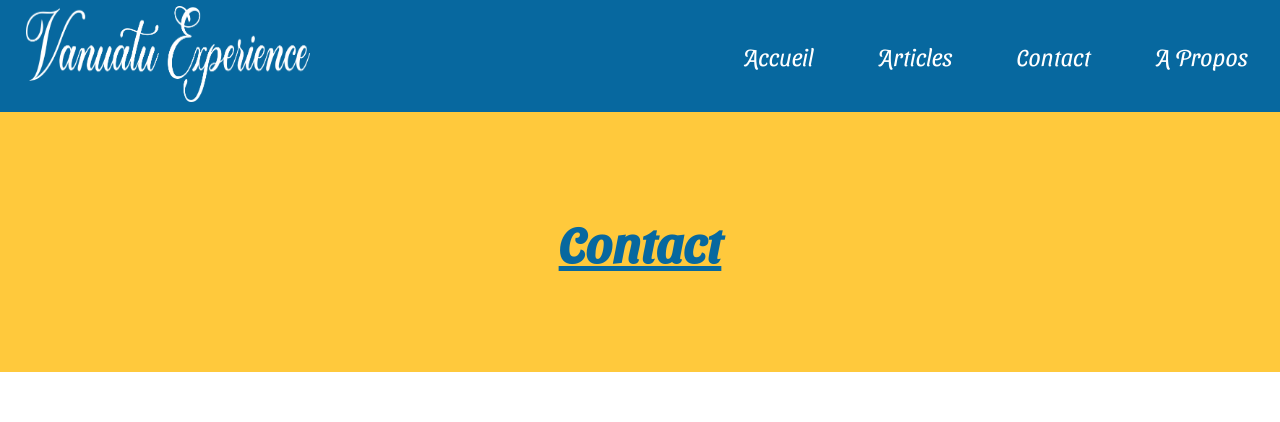
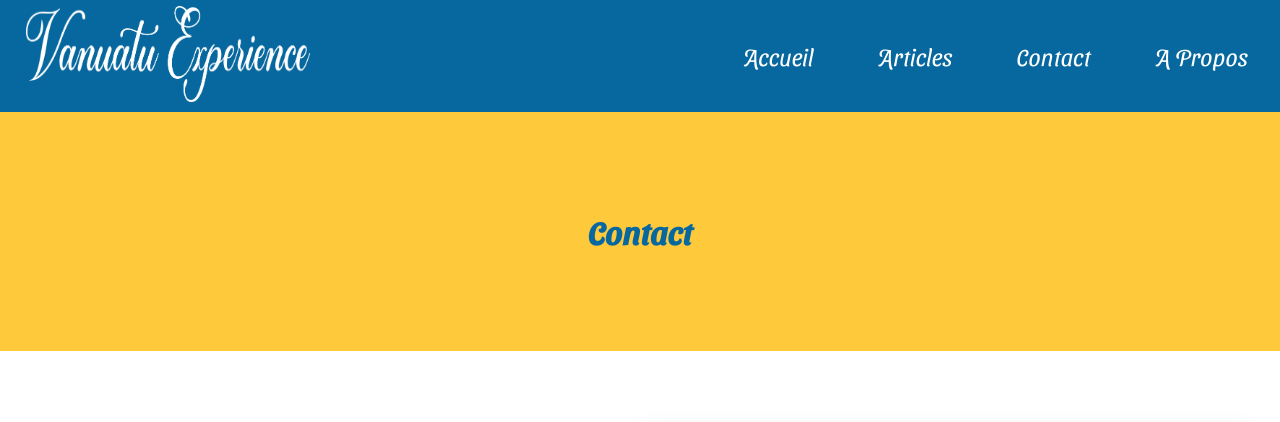
Before and after one commit to john32313/globle_trotters, a website built with Parcel: page src/contact.html in a window 1280 px wide. Shown: the top 422 px of the page. Built offline with nearby package versions, Linux system fonts and the light colour scheme.

Commit message:
correct title contact

```diff
--- a/src/contact.css
+++ b/src/contact.css
@@ -11,11 +11,10 @@ h2 {
 .contactSection > h2{
     font-family: "Sansita_title";
     text-align: center;
-    font-size: 50px;
+    font-size: 2em;
     margin-bottom: 75px;
     padding: 100px 0 100px 0;
     background-color: #FFC93C;
-    text-decoration: underline;
     color: #07689F;
 }
 
```
